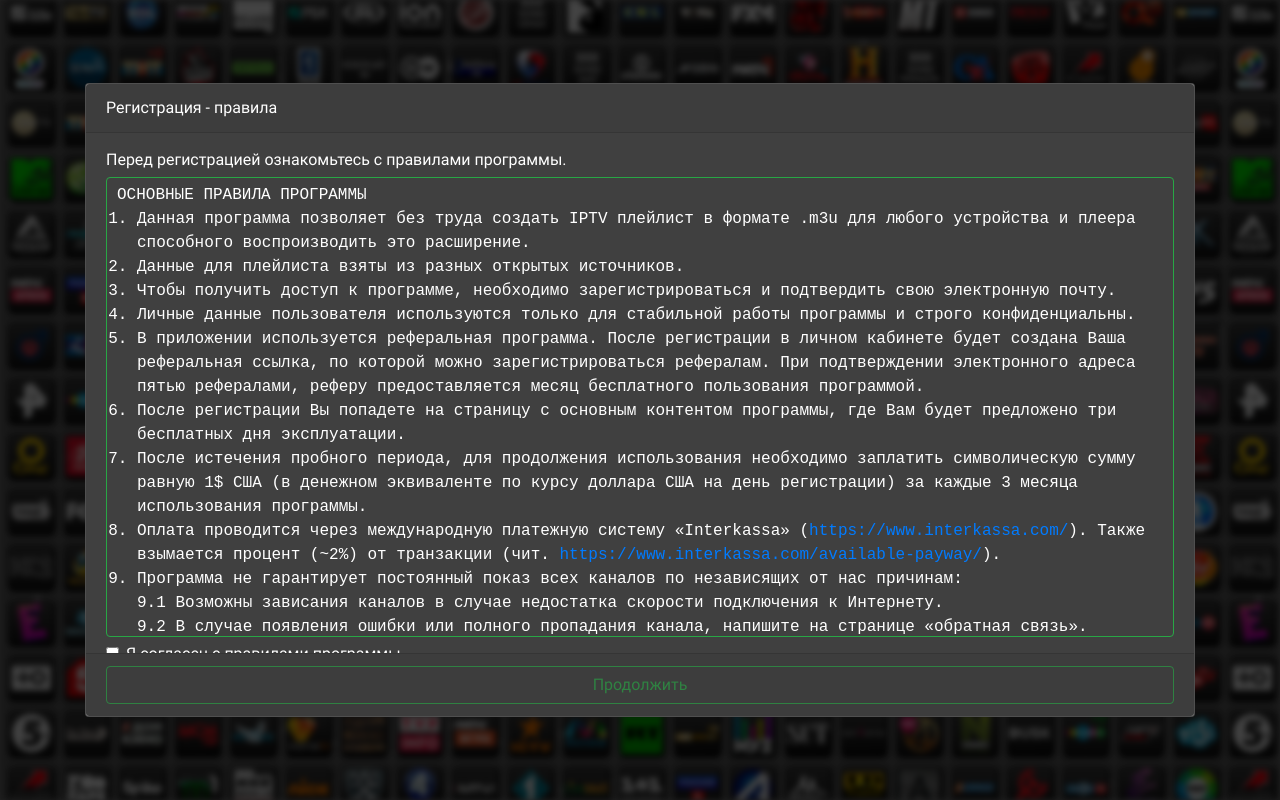
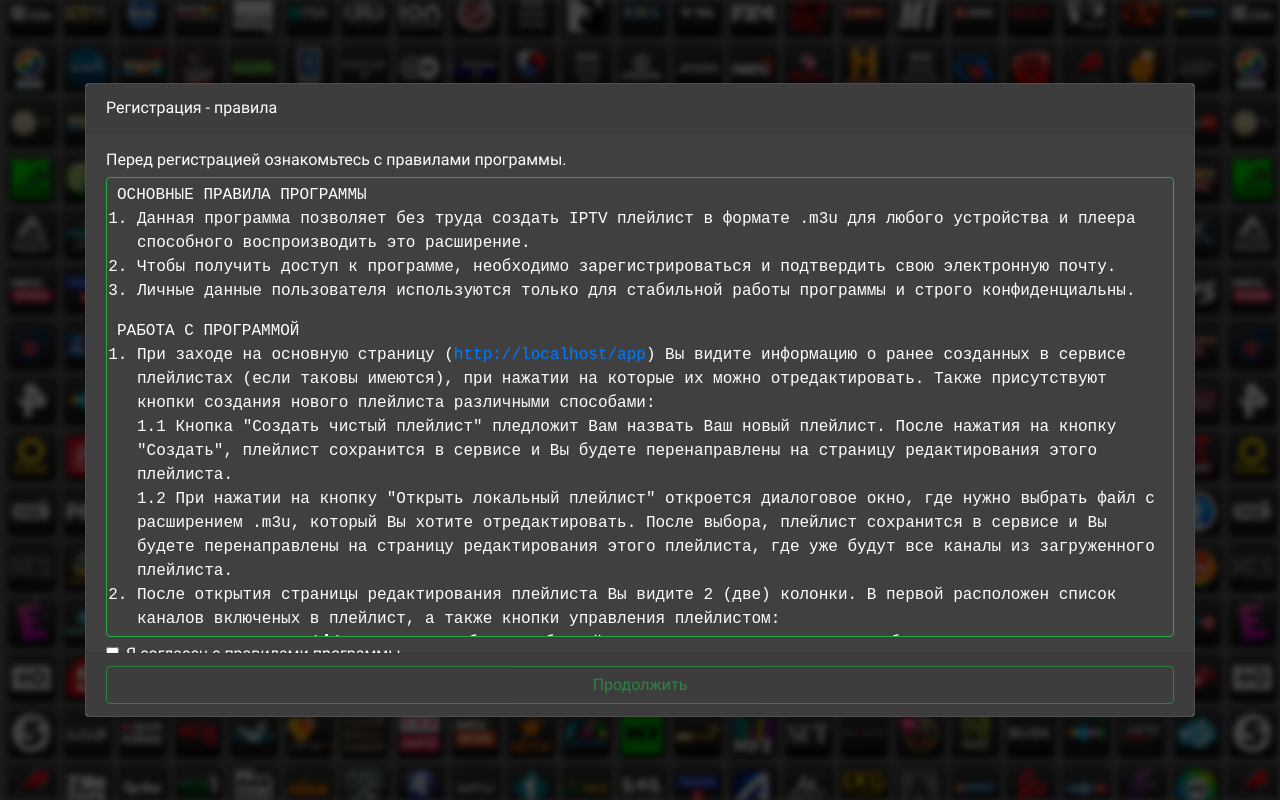
Before and after one commit to ShcherbaDev/iptvplc, a React app: page /register in a window 1280 px wide. Built offline with nearby package versions, Linux system fonts and the light colour scheme; no server answers.

Commit message:
Fixed bugs and updated rules

```diff
--- a/src/views/app/subpages/editor/Editor.jsx
+++ b/src/views/app/subpages/editor/Editor.jsx
@@ -10,6 +10,8 @@ import Card from '../../../../components/Card/Card';
 import Loading from '../../../../components/Loading/Loading';
 
 import isObjectEmpty from '../../../../assets/js/isObjectEmpty';
+
+import SimpleChannel from './components/addPlaylistItemModals/SimpleChannel';
 import YoutubeVideoModal from './components/addPlaylistItemModals/YoutubeVideo/YoutubeVideo';
 import ImageModal from './components/addPlaylistItemModals/Image/Image';
 
--- a/src/views/app/subpages/editor/components/addPlaylistItemModals/Image/Image.jsx
+++ b/src/views/app/subpages/editor/components/addPlaylistItemModals/Image/Image.jsx
@@ -12,11 +12,10 @@ class Image extends Component {
 		return (
 			<Fragment>
 				<div className="form-group">
-					<label htmlFor="youtubeVideoUrl">URL видео:</label>
-					<input type="url" id="youtubeVideoUrl"
+					<label htmlFor="imageUrl">URL картинки:</label>
+					<input type="url" id="imageUrl"
 						className="form-control"
 						required
-						placeholder="https://youtube.com/..."
 						onChange={e => this.props.onSetPreviewData(e.target.value)} />
 				</div>
 				<ImagePreview />
--- a/src/views/app/subpages/editor/components/addPlaylistItemModals/SimpleChannel.jsx
+++ b/src/views/app/subpages/editor/components/addPlaylistItemModals/SimpleChannel.jsx
@@ -1,4 +1,4 @@
-import React, { Component } from 'react';
+import React, { Component, Fragment } from 'react';
 import { connect } from 'react-redux';
 
 class SimpleChannel extends Component {
@@ -7,7 +7,6 @@ class SimpleChannel extends Component {
 	}
 
 	render() {
-		if (this.props.previewData.name !== '') {
 		return (
 			<Fragment>
 				<div className="form-group">
@@ -31,8 +30,6 @@ class SimpleChannel extends Component {
 			</Fragment>
 		);
 	}
-		return null;
-	}
 }
 
 export default connect(
@@ -42,7 +39,7 @@ export default connect(
 			dispatch({
 				type: 'SET_PREVIEW_DATA',
 				payload: {
-					...this.previewData,
+					...this.previewData, // Getting previewData from redux state
 					[key]: value
 				}
 			})
--- a/src/views/register/components/RulesSubpage.jsx
+++ b/src/views/register/components/RulesSubpage.jsx
@@ -29,27 +29,34 @@ class RulesSubpage extends Component {
 					ОСНОВНЫЕ ПРАВИЛА ПРОГРАММЫ
 					<ul className="main-rules">
 						<li>Данная программа позволяет без труда создать IPTV плейлист в формате .m3u для любого устройства и плеера способного воспроизводить это расширение.</li>
-						<li>Данные для плейлиста взяты из разных открытых источников.</li>
 						<li>Чтобы получить доступ к программе, необходимо зарегистрироваться и подтвердить свою электронную почту.</li>
 						<li>Личные данные пользователя используются только для стабильной работы программы и строго конфиденциальны.</li>
-						<li>В приложении используется реферальная программа. После регистрации в личном кабинете будет создана Ваша реферальная ссылка, по которой можно зарегистрироваться рефералам. При подтверждении электронного адреса пятью рефералами, реферу предоставляется месяц бесплатного пользования программой.</li>
-						<li>После регистрации Вы попадете на страницу с основным контентом программы, где Вам будет предложено три бесплатных дня эксплуатации.</li>
-						<li>После истечения пробного периода, для продолжения использования необходимо заплатить символическую сумму равную 1$ США (в денежном эквиваленте по курсу доллара США на день регистрации) за каждые 3 месяца использования программы.</li>
-						<li>Оплата проводится через международную платежную систему «Interkassa» (<a href="https://www.interkassa.com/" target="_blank">https://www.interkassa.com/</a>). Также взымается процент (~2%) от транзакции (чит. <a href="https://www.interkassa.com/available-payway/" target="_blank">https://www.interkassa.com/available-payway/</a>).</li>
-						<li>
-							Программа не гарантирует постоянный показ всех каналов по независящих от нас причинам:
-							<ul>
-								<li>Возможны зависания каналов в случае недостатка скорости подключения к Интернету.</li>
-								<li>В случае появления ошибки или полного пропадания канала, напишите на странице «обратная связь».</li>
-							</ul>
-						</li>
 					</ul>
 
 					РАБОТА С ПРОГРАММОЙ
 					<ul className="use">
-						<li>На основной странице Вы видите 2 (два) поля и кнопки управления между ними. В левом поле размещены телевизионные каналы по категориям. Выбор категории производится через выпадающий список сверху поля.</li>
-						<li>После выбора категории выберите интересующий Вас канал и с зажатой левой кнопкой мышки перетащите на правое поле. Можно воспользоваться соответствующими кнопками для перемещения нужного канала между полями. Для создания плейлиста операцию повторите со всеми интересующими каналами.</li>
-						<li>После создания списка каналов, нажмите на кнопку «Save». В случае выпадения диалогового окна, выберите место сохранения плейлиста. В противном случае, плейлист сохранится в выбранной в настройках браузера папке для сохранения файлов.</li>
+						<li>
+							При заходе на основную страницу (<a href="/app">{`${window.location.origin}/app`}</a>) Вы видите информацию о ранее созданных в сервисе плейлистах (если таковы имеются), при нажатии на которые их можно отредактировать. Также присутствуют кнопки создания нового плейлиста различными способами:
+							<ul>
+								<li>Кнопка "Создать чистый плейлист" пледложит Вам назвать Ваш новый плейлист. После нажатия на кнопку "Создать", плейлист сохранится в сервисе и Вы будете перенаправлены на страницу редактирования этого плейлиста.</li>
+								<li>При нажатии на кнопку "Открыть локальный плейлист" откроется диалоговое окно, где нужно выбрать файл с расширением .m3u, который Вы хотите отредактировать. После выбора, плейлист сохранится в сервисе и Вы будете перенаправлены на страницу редактирования этого плейлиста, где уже будут все каналы из загруженного плейлиста.</li>
+							</ul>
+						</li>
+						<li>
+							После открытия страницы редактирования плейлиста Вы видите 2 (две) колонки. В первой расположен список каналов включеных в плейлист, а также кнопки управления плейлистом:
+							<ul>
+								<li>Первая кнопка (<i className="fas fa-plus"></i>) позволяет добавить обычный IPTV канал. После нажатия необходимо ввести название канала, ссылку на иконку и адрес канала.</li>
+								<li>
+									Вторая кнопка (<i className="fab fa-youtube"></i>) позволяет добавить в плейлист видео с сервиса "<a href="https://youtube.com" target="_blank">Youtube</a>". В открывшемся диалоговом окне нужно ввести URL адрес необходимого видео.<br/>
+									Однако, не все видеоматериалы с видеохостинга могут воспроизвестить в плеере (например "<a href="https://www.videolan.org/vlc" target="_blank">VLC</a>"). Для возможного решения данной проблемы в плеере "VLC" перейдите <a href="https://www.latecnosfera.com/2016/10/vlc-unable-to-open-mrl.html" target="_blank">сюда</a>.
+								</li>
+								<li>Третья кнопка (<i className="fas fa-image"></i>) добавляет в плейлист картинку из Интернета. В открывшемся диалоговом окне нужно ввести URL адрес необходимой картинки.</li>
+								<li>Кнопка расположенная после первых трех (<i className="fas fa-download"></i>) отвечает за скачивание отредактированого плейлиста и за сохранение его в системе. При успешном сохранении плейлиста в системе, Вам можно будет скачать его к себе на устройство</li>
+								<li>Самая последняя кнопка расположенная на правом боке первой колонки (<i className="fas fa-times"></i>), которая удаляет выбранный элемент плейлиста. Он доступен только тогда, когда Вы выберете элемент плейлиста нажав на него.</li>
+							</ul>
+
+							Во второй колонке находятся настройки выбранного элемента плейлиста. После изменения настроек, они мгновенно применянтся в выбранному элементу плейлиста.
+						</li>
 						<li>Сохраненный файл будет с расширением .m3u, его можно воспроизводить на устройствах и в плеерах, способных воспроизводить этот формат (например: VLC player, смарт приставки к ТВ и т.д.).</li>
 						<li>Желаем приятного просмотра!</li>
 					</ul>
```
Lines whose indentation alone changed are shown as unchanged.
